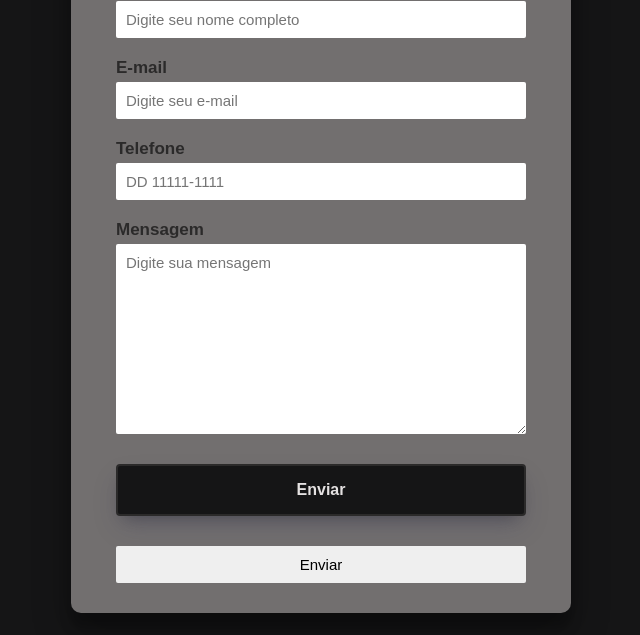
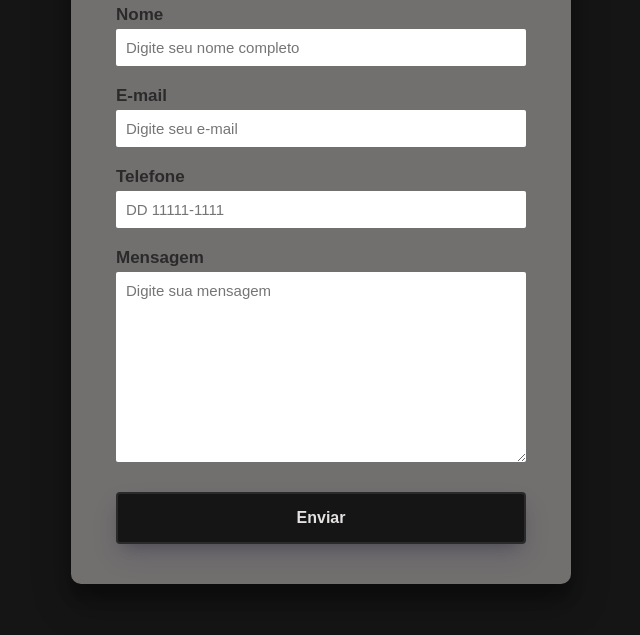
Before and after one commit to Nathy-D/Formul-rio-de-Contatos, a plain HTML site: page index.html in a window 1280 px wide. Shown: the part 165-800 px from the top of the page, without its empty margins (319-959 px from the left). Drawn offline with Linux system fonts and the light colour scheme.

Commit message:
Add files via upload

```diff
--- a/index.html
+++ b/index.html
@@ -25,15 +25,8 @@
             <button type="submit"><strong>Enviar</strong></button>
 
             <input type="hidden" name="accessKey" value="ad7a1282-99c3-4e17-9b1b-78d53930a43e">
-            <input type="submit" value="Enviar" onclick="redireciona()" />
+            <input type="hidden" name="redirectTo" value="https://nathy-d.github.io/Formul-rio-de-Contatos/">
 
-            <script>
-                function redireciona() {
-                    var accessKey = document.getElementById("acessKey").value;
-                    location.href = "https://nathy-d.github.io/Formul-rio-de-Contatos/" + accessKey;
-
-                }
-            </script>
         </form>
     </section>
 </body>
```
